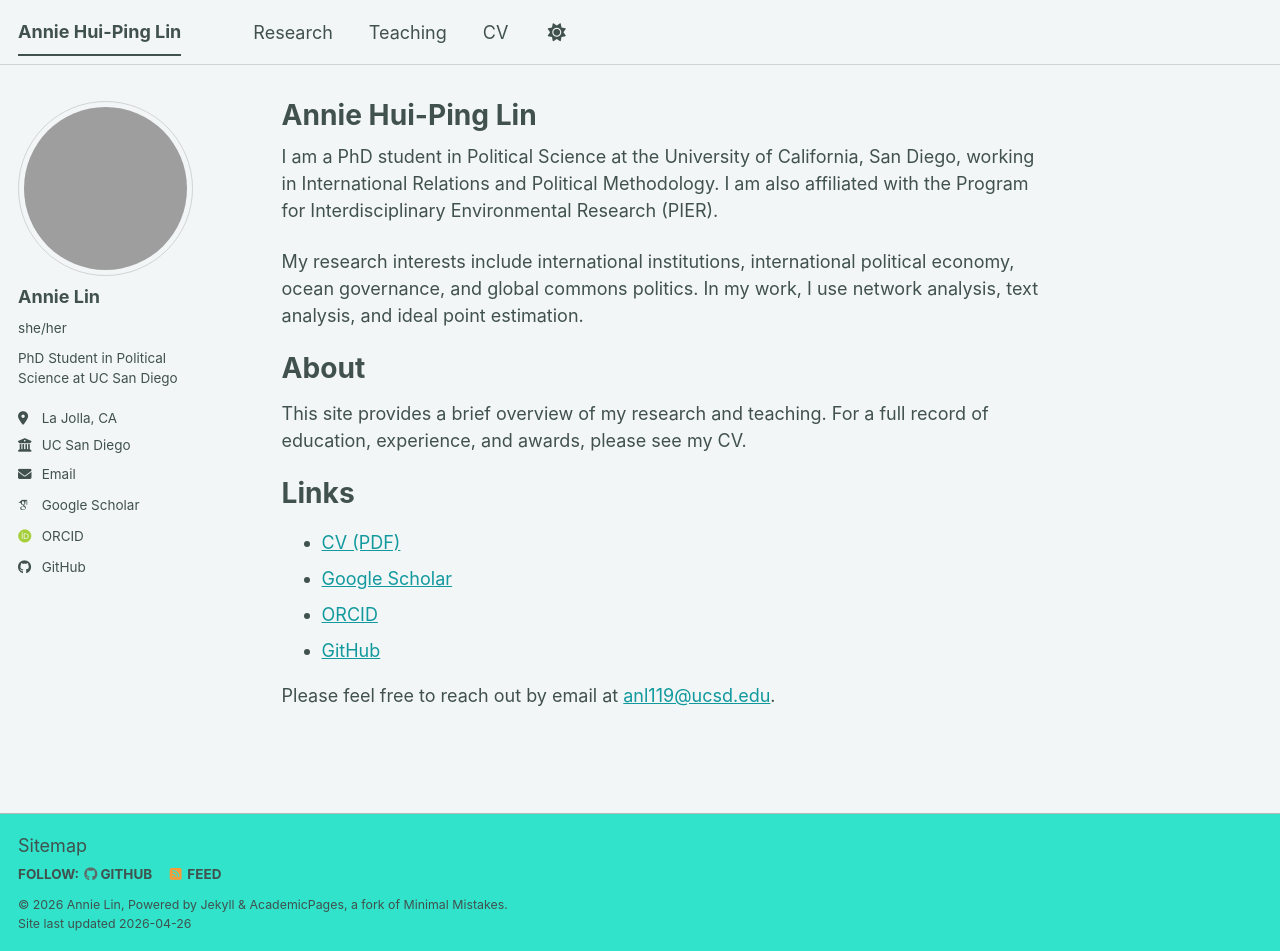
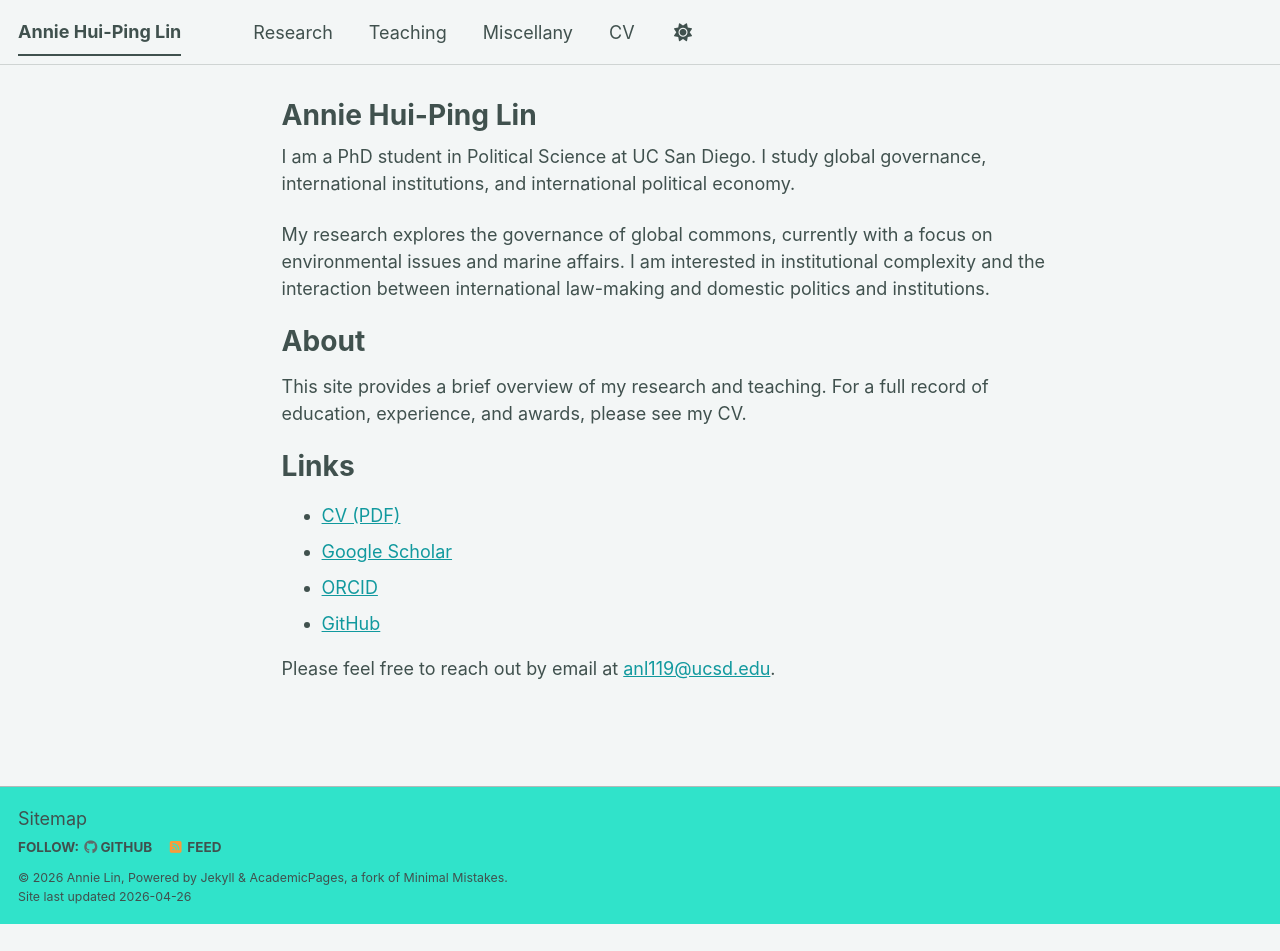
Before and after one commit to anniehplin/anniehplin.github.io, a Jekyll site: the page built from _pages/about.md, in a window 1280 px wide and 951 px high. Built offline with Jekyll 4.4.1, drawn with Linux system fonts in a browser that asks for light colours; some web fonts are replaced; a script bundle is joined from its source files by our own code; library files that are not in the unit come from our copies; grey boxes are pictures that could not be loaded.

Commit message:
Align site content with Google Sites structure

```diff
--- a/_data/navigation.yml
+++ b/_data/navigation.yml
@@ -14,5 +14,8 @@ main:
   - title: "Teaching"
     url: /teaching/
 
+  - title: "Miscellany"
+    url: /miscellany/
+
   - title: "CV"
     url: /files/Lin_CV_Mar_2026.pdf
--- a/_pages/about.md
+++ b/_pages/about.md
@@ -1,15 +1,15 @@
 ---
 permalink: /
 title: "Annie Hui-Ping Lin"
-author_profile: true
+author_profile: false
 redirect_from:
   - /about/
   - /about.html
 ---
 
-I am a PhD student in Political Science at the University of California, San Diego, working in International Relations and Political Methodology. I am also affiliated with the Program for Interdisciplinary Environmental Research (PIER).
+I am a PhD student in Political Science at UC San Diego. I study global governance, international institutions, and international political economy.
 
-My research interests include international institutions, international political economy, ocean governance, and global commons politics. In my work, I use network analysis, text analysis, and ideal point estimation.
+My research explores the governance of global commons, currently with a focus on environmental issues and marine affairs. I am interested in institutional complexity and the interaction between international law-making and domestic politics and institutions.
 
 About
 ======
```
Also changed, not shown: _pages/miscellany.md (added, +17 -0 lines).
